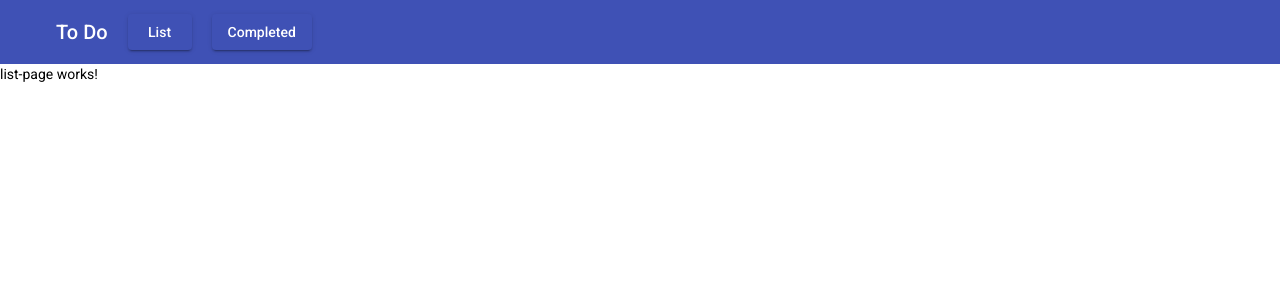
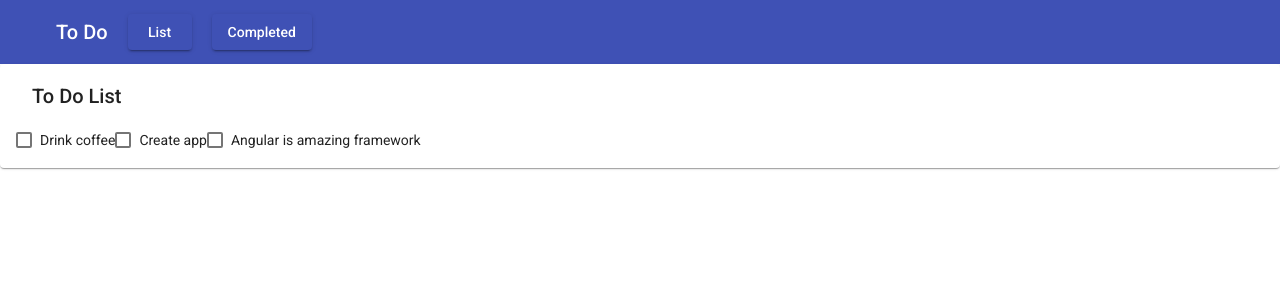
Before and after one commit to Alexsds-Inc/todo-list, an Angular app: page / in a window 1280 px wide. Shown: the top 300 px of the page. Built offline with nearby package versions, Linux system fonts and the light colour scheme.

Commit message:
ALT-3 Implement todos list

```diff
--- /dev/null
+++ b/src/app/components/list-item/list-item.component.html
@@ -0,0 +1,3 @@
+<mat-list-item>
+  <mat-checkbox>{{ todo.task }}</mat-checkbox>
+</mat-list-item>
--- /dev/null
+++ b/src/app/components/list-item/list-item.component.ts
@@ -0,0 +1,15 @@
+import {Component, Input, OnInit} from '@angular/core';
+import {Todo} from '../../interfaces/todo.interface';
+
+@Component({
+  selector: 'app-list-item',
+  templateUrl: './list-item.component.html',
+  styleUrls: ['./list-item.component.scss'],
+})
+export class ListItemComponent implements OnInit {
+  @Input() todo!: Todo;
+
+  constructor() {}
+
+  ngOnInit(): void {}
+}
--- a/src/app/components/list-page/list-page.component.html
+++ b/src/app/components/list-page/list-page.component.html
@@ -1 +1,10 @@
-<p>list-page works!</p>
+<mat-card>
+  <mat-card-header>
+    <mat-card-title
+      ><h2>{{ title }}</h2></mat-card-title
+    >
+  </mat-card-header>
+  <mat-card-content>
+    <app-list-item *ngFor="let todo of todoList" [todo]="todo"> </app-list-item>
+  </mat-card-content>
+</mat-card>
--- a/src/app/components/list-page/list-page.component.ts
+++ b/src/app/components/list-page/list-page.component.ts
@@ -1,4 +1,6 @@
 import {Component, OnInit} from '@angular/core';
+import {TodoService} from '../../services/todo.service';
+import {Todo} from '../../interfaces/todo.interface';
 
 @Component({
   selector: 'app-list-page',
@@ -6,7 +8,12 @@ import {Component, OnInit} from '@angular/core';
   styleUrls: ['./list-page.component.scss'],
 })
 export class ListPageComponent implements OnInit {
-  constructor() {}
+  title = 'To Do List';
+  todoList: Todo[] = [];
 
-  ngOnInit(): void {}
+  constructor(private todoService: TodoService) {}
+
+  ngOnInit(): void {
+    this.todoList = this.todoService.getAll();
+  }
 }
--- /dev/null
+++ b/src/app/interfaces/todo.interface.ts
@@ -0,0 +1,5 @@
+export interface Todo {
+  id: number;
+  task: string;
+  complete: boolean;
+}
--- /dev/null
+++ b/src/app/services/todo.service.ts
@@ -0,0 +1,29 @@
+import {Injectable} from '@angular/core';
+import {Todo} from '../interfaces/todo.interface';
+
+@Injectable()
+export class TodoService {
+  todoList: Todo[] = [
+    {
+      id: 1,
+      task: 'Drink coffee',
+      complete: false,
+    },
+    {
+      id: 2,
+      task: 'Create app',
+      complete: false,
+    },
+    {
+      id: 3,
+      task: 'Angular is amazing framework',
+      complete: false,
+    },
+  ];
+
+  constructor() {}
+
+  getAll(): Todo[] {
+    return this.todoList;
+  }
+}
--- a/tsconfig.json
+++ b/tsconfig.json
@@ -8,6 +8,7 @@
     "strict": true,
     "noImplicitReturns": true,
     "noFallthroughCasesInSwitch": true,
+    "strictPropertyInitialization": false,
     "sourceMap": true,
     "declaration": false,
     "downlevelIteration": true,
```
Also changed, not shown: src/app/app.module.ts (+23 -7 lines), src/app/components/list-item/list-item.component.scss (added), 2 other files (tests, documents, lock files or other folders).
